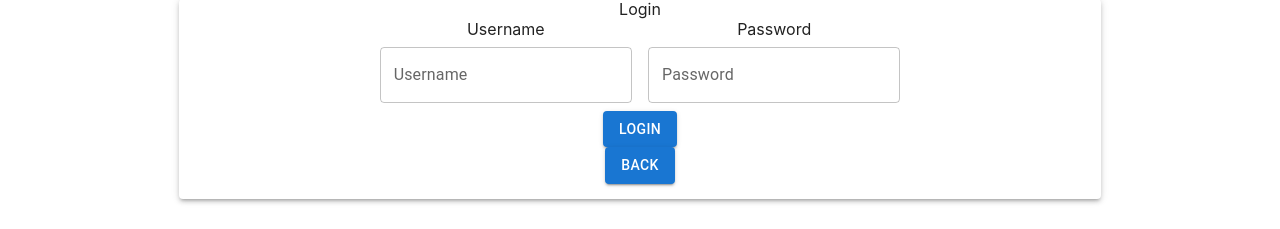
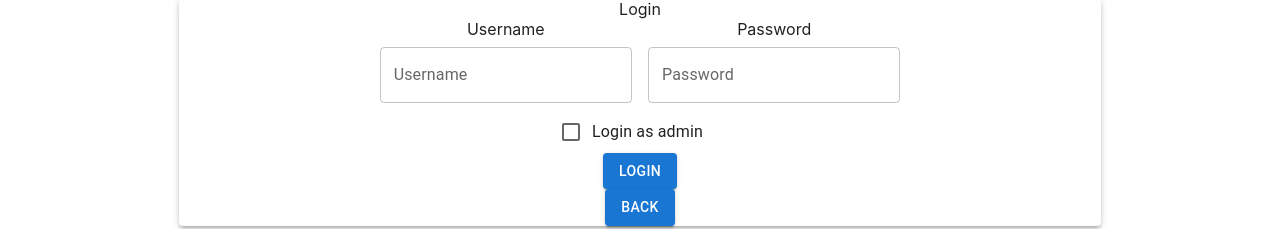
Before and after one commit to CodecoolGlobal/el-proyecte-grande-sprint-1-csharp-attilaklmn, a React (Create React App) app in the folder reactapp/: page /user in a window 1280 px wide. Both pictures are taken after a click on the button "LOGIN". Shown: the part 94-323 px from the top of the page. Built offline with nearby package versions, Linux system fonts and the light colour scheme; no server answers.

Commit message:
add admin login frontend

```diff
--- a/reactapp/src/App.js
+++ b/reactapp/src/App.js
@@ -13,13 +13,21 @@ export const UserContext = createContext({
   setUser: () => {},
 });
 
+export const AdminContext = createContext({
+  isAdmin: false,
+  setIsAdmin: () => {},
+});
+
 function App() {
   const [user, setUser] = useState();
+  const [isAdmin, setIsAdmin] = useState(false);
 
   useEffect(() => {
     const loggedInUser = localStorage.getItem("cinemaSharpUser");
     if (loggedInUser) {
       setUser(loggedInUser);
+    } else {
+      setIsAdmin(false);
     }
   }, []);
 
@@ -27,6 +35,7 @@ function App() {
     <div className="App">
       <BrowserRouter>
         <UserContext.Provider value={{ user, setUser }}>
+          <AdminContext.Provider value={{ isAdmin, setIsAdmin }}>
             <ResponsiveAppBar />
             <Routes>
               <Route exact path="/" element={<Home />} />
@@ -38,6 +47,7 @@ function App() {
               />
               <Route path="/user" element={<User />} />
             </Routes>
+          </AdminContext.Provider>
         </UserContext.Provider>
       </BrowserRouter>
     </div>
--- a/reactapp/src/Components/Login.js
+++ b/reactapp/src/Components/Login.js
@@ -1,12 +1,23 @@
-import React, { useState } from "react";
+import React, { useState, useContext } from "react";
 import Box from "@mui/material/Box";
 import TextField from "@mui/material/TextField";
 import Button from "@mui/material/Button";
+import FormGroup from "@mui/material/FormGroup";
+import FormControlLabel from "@mui/material/FormControlLabel";
+import Checkbox from "@mui/material/Checkbox";
+import { AdminContext } from "../App";
 
 const Login = (props) => {
+  const { isAdmin, setIsAdmin } = useContext(AdminContext);
+
   const [username, setUsername] = useState("");
   const [error, setError] = useState(false);
   const [password, setPassword] = useState("");
+  const [adminChecked, setAdminChecked] = useState(false);
+
+  const handleAdminCheckChange = (event) => {
+    setAdminChecked(!adminChecked);
+  };
 
   const handlePasswordChange = (event) => {
     const newPassword = event.target.value;
@@ -20,12 +31,15 @@ const Login = (props) => {
 
   const handleSubmit = (e) => {
     e.preventDefault();
-    fetchLogin();
+    if (adminChecked) {
+      fetchLogin("/user/login/admin");
+    }
+    fetchLogin("/user/login");
   };
 
-  const fetchLogin = async () => {
+  const fetchLogin = async (URL) => {
     try {
-      const response = await fetch("/user/login", {
+      const response = await fetch(URL, {
         method: "POST",
         headers: { "content-type": "application/json" },
         body: JSON.stringify({
@@ -38,9 +52,12 @@ const Login = (props) => {
         throw new Error(data.Message);
       }
       localStorage.setItem("cinemaSharpUser", username);
-      window.location.reload(false);
-      //const data = await response.json();
-      //return data;
+      if (adminChecked) {
+        setIsAdmin(true);
+      } else {
+        setIsAdmin(false);
+      }
+      props.onSuccessfulLogin(username);
     } catch (error) {
       alert("Error: " + error.message);
     }
@@ -101,6 +118,23 @@ const Login = (props) => {
             />
           </div>
         </div>
+        <FormGroup
+          style={{
+            display: "flex",
+            justifyContent: "center",
+            alignContent: "center",
+          }}
+        >
+          <FormControlLabel
+            control={
+              <Checkbox
+                checked={adminChecked}
+                onChange={handleAdminCheckChange}
+              />
+            }
+            label="Login as admin"
+          />
+        </FormGroup>
         <Button variant="contained" type="submit">
           Login
         </Button>
--- a/reactapp/src/Pages/User.js
+++ b/reactapp/src/Pages/User.js
@@ -1,6 +1,6 @@
 import { Container, Paper } from "@mui/material";
 import Button from "@mui/material/Button";
-import { useState, Fragment, useContext } from "react";
+import { useState, Fragment, useContext, useEffect } from "react";
 import Login from "../Components/Login";
 import Register from "../Components/Register";
 import { UserContext } from "../App";
@@ -13,6 +13,10 @@ const User = () => {
     localStorage.clear();
     setUser();
   };
+
+  useEffect(() => {
+    setChoiseState("initial");
+  },[user])
 
   return (
     <Container
@@ -58,7 +62,7 @@ const User = () => {
           </Button>
         )}
         {choiceState === "login" ? (
-          <Login onBackClick={setChoiseState} />
+          <Login onSuccessfulLogin={setUser} onBackClick={setChoiseState} />
         ) : null}
         {choiceState === "register" ? (
           <Register onBackClick={setChoiseState} />
```
Lines whose indentation alone changed are shown as unchanged.
